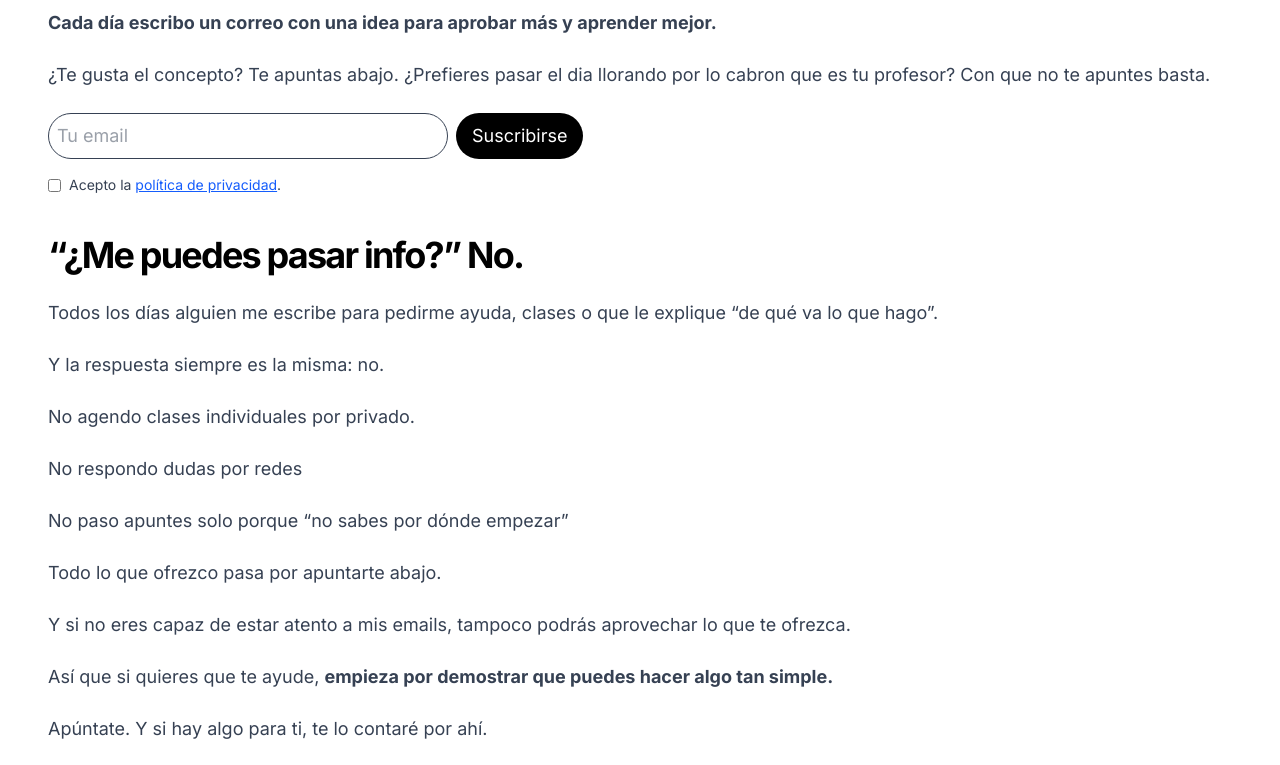
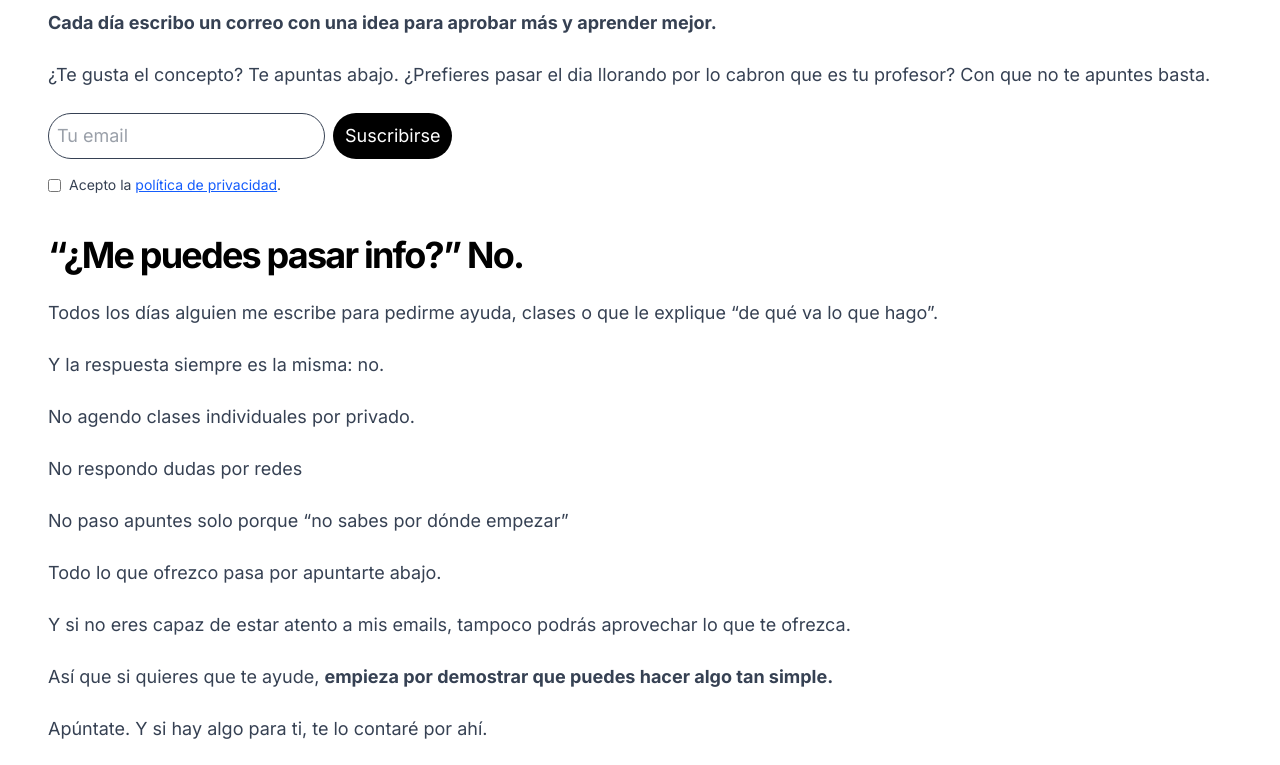
Before and after one commit to MariaLipiz/matessindramas, a Next.js app: page / in a window 1280 px wide. Shown: the part 802-1567 px from the top of the page. Built offline with nearby package versions, Linux system fonts and the light colour scheme.

Commit message:
Cambios formulario newsletter

```diff
--- a/src/components/NewsletterForm.tsx
+++ b/src/components/NewsletterForm.tsx
@@ -52,11 +52,11 @@ export default function NewsletterForm() {
         onChange={(e) => setEmail(e.target.value)}
         required
         placeholder="Tu email"
-        className="border p-2 rounded-full w-100"
+        className="border p-2 rounded-full max-w-110"
       />
       <button
         type="submit"
-        className="bg-black text-white px-4 py-2 rounded-full disabled:opacity-50"
+        className="bg-black text-white text-md px-3 py-2 rounded-full disabled:opacity-50"
         disabled={status === 'loading'}
       >
         {status === 'loading' ? 'Suscribiendo...' : 'Suscribirse'}
```
